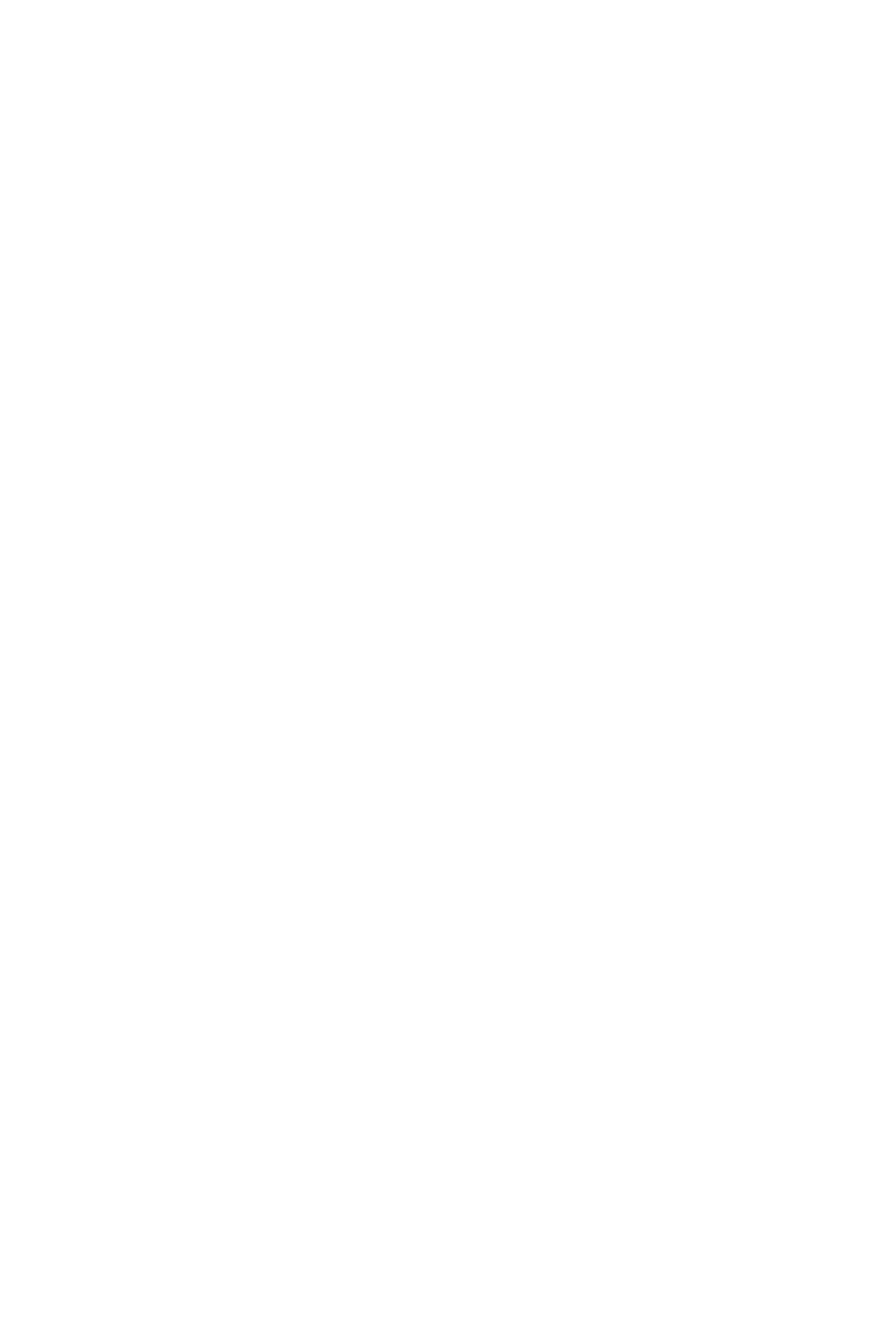
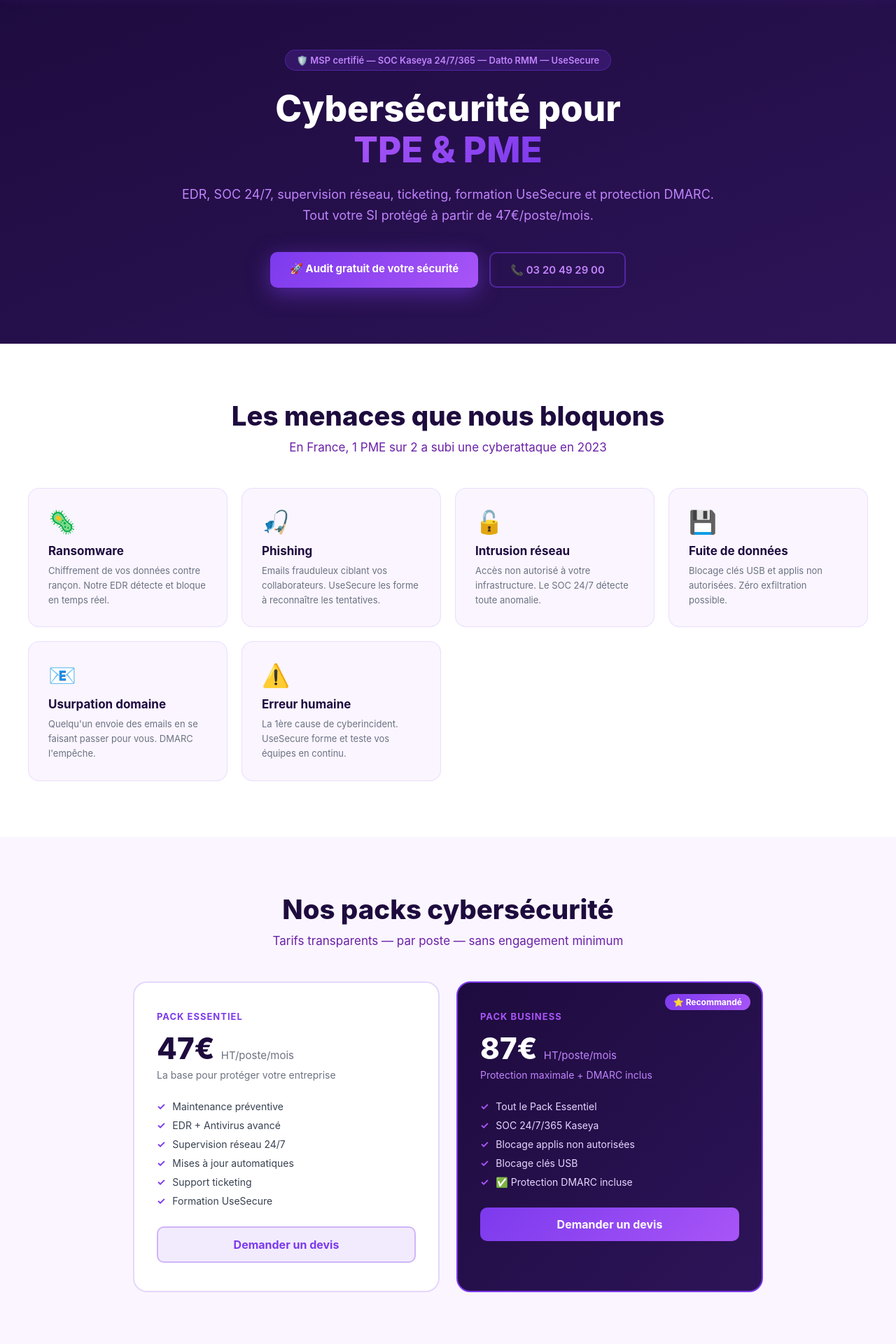
Before and after one commit to 1fonietelecom-ux/1fonie-next, a Next.js app: page /cybersecurite-tpe-pme in a window 1280 px wide. Before the commit this address had no page. Shown: the part 80-2000 px from the top of the page at 70% size. Before the commit the page ends 800 px from the top, so only its background shows below. Built offline with nearby package versions, Linux system fonts and the light colour scheme.

Commit message:
Create cybersecurite-tpe-pme.tsx

```diff
--- /dev/null
+++ b/pages/cybersecurite-tpe-pme.tsx
@@ -0,0 +1,103 @@
+import Head from 'next/head';
+
+const menaces = [
+  { icon: '🦠', title: 'Ransomware', desc: 'Chiffrement de vos données contre rançon. Notre EDR détecte et bloque en temps réel.' },
+  { icon: '🎣', title: 'Phishing', desc: 'Emails frauduleux ciblant vos collaborateurs. UseSecure les forme à reconnaître les tentatives.' },
+  { icon: '🔓', title: 'Intrusion réseau', desc: 'Accès non autorisé à votre infrastructure. Le SOC 24/7 détecte toute anomalie.' },
+  { icon: '💾', title: 'Fuite de données', desc: 'Blocage clés USB et applis non autorisées. Zéro exfiltration possible.' },
+  { icon: '📧', title: 'Usurpation domaine', desc: "Quelqu'un envoie des emails en se faisant passer pour vous. DMARC l'empêche." },
+  { icon: '⚠️', title: 'Erreur humaine', desc: "La 1ère cause de cyberincident. UseSecure forme et teste vos équipes en continu." },
+];
+
+const packs = [
+  { nom: 'Pack Essentiel', prix: '47€', unite: 'HT/poste/mois', desc: 'La base pour protéger votre entreprise', color: false, features: ['Maintenance préventive', 'EDR + Antivirus avancé', 'Supervision réseau 24/7', 'Mises à jour automatiques', 'Support ticketing', 'Formation UseSecure'] },
+  { nom: 'Pack Business', prix: '87€', unite: 'HT/poste/mois', desc: 'Protection maximale + DMARC inclus', color: true, badge: '⭐ Recommandé', features: ['Tout le Pack Essentiel', 'SOC 24/7/365 Kaseya', 'Blocage applis non autorisées', 'Blocage clés USB', '✅ Protection DMARC incluse'] },
+];
+
+export default function Cybersecurite() {
+  return (
+    <div style={{ fontFamily: "'Inter', sans-serif" }}>
+      <Head>
+        <title>Cybersécurité TPE/PME — EDR, SOC 24/7, UseSecure | 1fonie</title>
+        <meta name="description" content="Protection cybersécurité complète pour TPE/PME : EDR, SOC 24/7/365 Kaseya, supervision Datto RMM, UseSecure, DMARC. Pack Essentiel 47€ ou Business 87€/poste/mois." />
+      </Head>
+
+      {/* HERO */}
+      <section style={{ background: 'linear-gradient(160deg, #1e0b3e 0%, #2d1458 100%)', padding: '80px 24px', textAlign: 'center' }}>
+        <div style={{ maxWidth: '800px', margin: '0 auto' }}>
+          <div style={{ display: 'inline-flex', alignItems: 'center', gap: '8px', background: 'rgba(124,58,237,0.2)', border: '1px solid rgba(124,58,237,0.4)', borderRadius: '50px', padding: '6px 16px', marginBottom: '24px' }}>
+            <span style={{ color: '#c084fc', fontSize: '13px', fontWeight: '600' }}>🛡️ MSP certifié — SOC Kaseya 24/7/365 — Datto RMM — UseSecure</span>
+          </div>
+          <h1 style={{ fontSize: 'clamp(28px, 4vw, 52px)', fontWeight: '800', color: '#fff', lineHeight: '1.15', marginBottom: '20px' }}>
+            Cybersécurité pour<br />
+            <span style={{ background: 'linear-gradient(135deg, #a855f7, #7c3aed)', WebkitBackgroundClip: 'text', WebkitTextFillColor: 'transparent' }}>TPE & PME</span>
+          </h1>
+          <p style={{ color: '#c084fc', fontSize: '18px', lineHeight: '1.7', marginBottom: '36px' }}>
+            EDR, SOC 24/7, supervision réseau, ticketing, formation UseSecure et protection DMARC. Tout votre SI protégé à partir de 47€/poste/mois.
+          </p>
+          <div style={{ display: 'flex', gap: '16px', justifyContent: 'center', flexWrap: 'wrap' }}>
+            <a href="/#contact" style={{ background: 'linear-gradient(135deg, #7c3aed, #a855f7)', color: '#fff', padding: '14px 28px', borderRadius: '10px', textDecoration: 'none', fontSize: '15px', fontWeight: '700', boxShadow: '0 8px 30px rgba(124,58,237,0.5)' }}>🚀 Audit gratuit de votre sécurité</a>
+            <a href="tel:0320492900" style={{ background: 'transparent', color: '#c084fc', padding: '14px 28px', borderRadius: '10px', textDecoration: 'none', fontSize: '15px', fontWeight: '600', border: '2px solid rgba(124,58,237,0.5)' }}>📞 03 20 49 29 00</a>
+          </div>
+        </div>
+      </section>
+
+      {/* MENACES */}
+      <section style={{ padding: '80px 24px', background: '#fff' }}>
+        <div style={{ maxWidth: '1200px', margin: '0 auto' }}>
+          <div style={{ textAlign: 'center', marginBottom: '48px' }}>
+            <h2 style={{ fontSize: 'clamp(26px, 3vw, 40px)', fontWeight: '800', color: '#1e0b3e', marginBottom: '12px' }}>Les menaces que nous bloquons</h2>
+            <p style={{ color: '#6b21a8', fontSize: '17px' }}>En France, 1 PME sur 2 a subi une cyberattaque en 2023</p>
+          </div>
+          <div style={{ display: 'grid', gridTemplateColumns: 'repeat(auto-fit, minmax(280px, 1fr))', gap: '20px' }}>
+            {menaces.map((m, i) => (
+              <div key={i} style={{ background: '#faf5ff', borderRadius: '16px', padding: '28px', border: '1px solid rgba(124,58,237,0.12)' }}>
+                <div style={{ fontSize: '32px', marginBottom: '12px' }}>{m.icon}</div>
+                <h3 style={{ fontSize: '17px', fontWeight: '700', color: '#1e0b3e', marginBottom: '8px' }}>{m.title}</h3>
+                <p style={{ color: '#6b7280', fontSize: '13px', lineHeight: '1.6' }}>{m.desc}</p>
+              </div>
+            ))}
+          </div>
+        </div>
+      </section>
+
+      {/* PACKS */}
+      <section style={{ padding: '80px 24px', background: '#faf5ff' }}>
+        <div style={{ maxWidth: '900px', margin: '0 auto' }}>
+          <div style={{ textAlign: 'center', marginBottom: '48px' }}>
+            <h2 style={{ fontSize: 'clamp(26px, 3vw, 40px)', fontWeight: '800', color: '#1e0b3e', marginBottom: '12px' }}>Nos packs cybersécurité</h2>
+            <p style={{ color: '#6b21a8', fontSize: '17px' }}>Tarifs transparents — par poste — sans engagement minimum</p>
+          </div>
+          <div style={{ display: 'grid', gridTemplateColumns: '1fr 1fr', gap: '24px' }} className="grid-2-1f">
+            {packs.map((p, i) => (
+              <div key={i} style={{ background: p.color ? 'linear-gradient(135deg, #1e0b3e, #2d1458)' : '#fff', borderRadius: '20px', padding: '40px 32px', border: p.color ? '2px solid #7c3aed' : '2px solid rgba(124,58,237,0.2)', position: 'relative' }}>
+                {p.badge && <div style={{ position: 'absolute', top: '16px', right: '16px', background: 'linear-gradient(135deg, #7c3aed, #a855f7)', color: '#fff', padding: '4px 12px', borderRadius: '50px', fontSize: '12px', fontWeight: '700' }}>{p.badge}</div>}
+                <div style={{ color: p.color ? '#a855f7' : '#7c3aed', fontWeight: '700', fontSize: '13px', textTransform: 'uppercase', letterSpacing: '1px', marginBottom: '12px' }}>{p.nom}</div>
+                <div style={{ fontSize: '42px', fontWeight: '800', color: p.color ? '#fff' : '#1e0b3e', marginBottom: '4px' }}>{p.prix} <span style={{ fontSize: '15px', fontWeight: '400', color: p.color ? '#c084fc' : '#6b7280' }}>{p.unite}</span></div>
+                <p style={{ color: p.color ? '#c084fc' : '#6b7280', fontSize: '14px', marginBottom: '28px' }}>{p.desc}</p>
+                {p.features.map((f, j) => (
+                  <div key={j} style={{ display: 'flex', alignItems: 'center', gap: '10px', marginBottom: '10px', color: p.color ? '#e9d5ff' : '#374151', fontSize: '14px' }}>
+                    <span style={{ color: p.color ? '#a855f7' : '#7c3aed', fontWeight: '700', flexShrink: 0 }}>✓</span> {f}
+                  </div>
+                ))}
+                <a href="/#contact" style={{ display: 'block', textAlign: 'center', marginTop: '28px', padding: '14px', background: p.color ? 'linear-gradient(135deg, #7c3aed, #a855f7)' : 'rgba(124,58,237,0.1)', color: p.color ? '#fff' : '#7c3aed', borderRadius: '10px', textDecoration: 'none', fontWeight: '700', border: p.color ? 'none' : '2px solid rgba(124,58,237,0.3)' }}>Demander un devis</a>
+              </div>
+            ))}
+          </div>
+          <style>{`@media(max-width:640px){.grid-2-1f{grid-template-columns:1fr !important;}}`}</style>
+        </div>
+      </section>
+
+      {/* CTA */}
+      <section style={{ padding: '80px 24px', background: 'linear-gradient(135deg, #1e0b3e, #2d1458)', textAlign: 'center' }}>
+        <div style={{ maxWidth: '700px', margin: '0 auto' }}>
+          <h2 style={{ fontSize: 'clamp(26px, 3vw, 40px)', fontWeight: '800', color: '#fff', marginBottom: '16px' }}>Audit gratuit de votre sécurité</h2>
+          <p style={{ color: '#c084fc', fontSize: '18px', marginBottom: '36px' }}>Nous analysons votre niveau de protection actuel — sans engagement</p>
+          <a href="/#contact" style={{ display: 'inline-flex', alignItems: 'center', gap: '8px', background: 'linear-gradient(135deg, #7c3aed, #a855f7)', color: '#fff', padding: '16px 36px', borderRadius: '10px', textDecoration: 'none', fontSize: '16px', fontWeight: '700', boxShadow: '0 8px 30px rgba(124,58,237,0.5)' }}>
+            🛡️ Demander mon audit gratuit
+          </a>
+        </div>
+      </section>
+    </div>
+  );
+}
```
